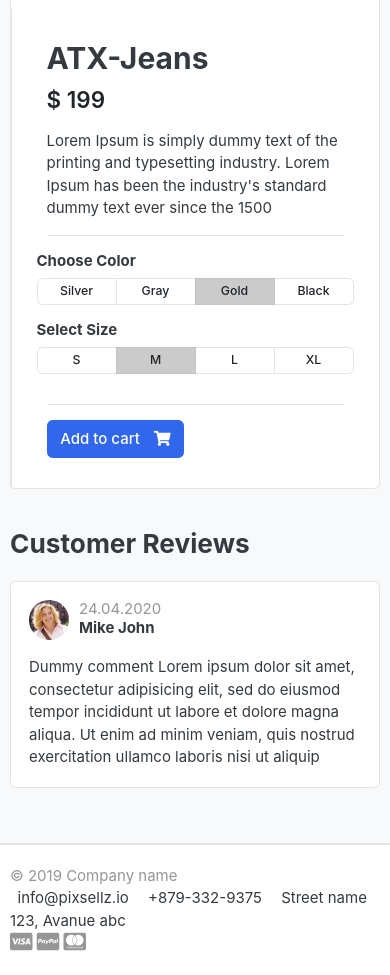
After one commit to Abdullah-offical/django-greatkart, a Django app: a page that uses templates/include/navbar.html in a window 390 px wide. The commit adds this page. Shown: the part 723-1698 px from the top of the page. Run offline with Django 5.2, Linux system fonts and the light colour scheme; data comes from the database, SQL or seed files in the repository; some libraries are stand-ins or nearby versions; some web fonts are replaced.

Commit message:
Product details page setup

```diff
--- a/store/urls.py
+++ b/store/urls.py
@@ -4,4 +4,5 @@ from . import views
 urlpatterns = [
     path('', views.store, name='store'),
     path('<slug:category_slug>/', views.store, name='product_by_category'),
+    path('<slug:category_slug>/<slug:product_slug>/', views.product_details, name='product_details'),
 ]
--- a/store/views.py
+++ b/store/views.py
@@ -18,3 +18,15 @@ def store(request, category_slug=None):
         'products_count' : products_count
     }
     return render(request, 'store/store.html', context)
+
+
+def product_details(request, category_slug, product_slug):
+    try:
+        single_product = Product.objects.get(category__slug=category_slug, slug=product_slug) # category is the forenkey of category table and slug is field inside category table
+    except Exception as e:
+        raise e
+
+    context = {
+        'single_product' : single_product
+    }
+    return render(request, 'store/product_details.html', context)
--- a/templates/include/navbar.html
+++ b/templates/include/navbar.html
@@ -37,6 +37,7 @@
                     <i class="fa fa-bars"></i> All category
                 </button>
                 <div class="dropdown-menu">
+                    <a class="dropdown-item" href="{% url 'store' %}">All Products </a>
 
                     {% for category in links %}
                     <a class="dropdown-item" href="{{ category.get_url }}">{{ category.category_name }} </a>
--- /dev/null
+++ b/templates/store/product_details.html
@@ -0,0 +1,113 @@
+{% extends "base.html" %}
+
+{% block contant %}
+<section class="section-content padding-y bg">
+    <div class="container">
+
+    <!-- ============================ COMPONENT 1 ================================= -->
+    <div class="card">
+        <div class="row no-gutters">
+            <aside class="col-md-6">
+    <article class="gallery-wrap">
+        <div class="img-big-wrap">
+           <a href="#"><img src="{{ single_product.images.url }}"></a>
+        </div> <!-- img-big-wrap.// -->
+
+    </article> <!-- gallery-wrap .end// -->
+            </aside>
+            <main class="col-md-6 border-left">
+    <article class="content-body">
+
+    <h2 class="title">{{single_product.product_name }}</h2>
+
+    <div class="mb-3">
+        <var class="price h4">$ {{single_product.price }}</var>
+    </div>
+
+    <p>{{single_product.description }}</p>
+
+
+    <hr>
+        <div class="row">
+            <div class="item-option-select">
+                <h6>Choose Color</h6>
+                <div class="btn-group btn-group-sm btn-group-toggle" data-toggle="buttons">
+                  <label class="btn btn-light">
+                    <input type="radio" name="radio_color"> Silver
+                  </label>
+                  <label class="btn btn-light">
+                    <input type="radio" name="radio_color" > Gray
+                  </label>
+                  <label class="btn btn-light active">
+                    <input type="radio" name="radio_color checked"> Gold
+                  </label>
+                  <label class="btn btn-light">
+                    <input type="radio" name="radio_color"> Black
+                  </label>
+                </div>
+            </div>
+        </div> <!-- row.// -->
+        <div class="row">
+            <div class="item-option-select">
+                <h6>Select Size</h6>
+                <div class="btn-group btn-group-sm btn-group-toggle" data-toggle="buttons">
+                  <label class="btn btn-light">
+                    <input type="radio" name="radio_color"> S
+                  </label>
+                  <label class="btn btn-light active">
+                    <input type="radio" name="radio_color" checked> M
+                  </label>
+                  <label class="btn btn-light">
+                    <input type="radio" name="radio_color"> L
+                  </label>
+                  <label class="btn btn-light">
+                    <input type="radio" name="radio_color"> XL
+                  </label>
+                </div>
+            </div>
+        </div> <!-- row.// -->
+        <hr>
+        <a href="./product-detail.html" class="btn  btn-primary"> <span class="text">Add to cart</span> <i class="fas fa-shopping-cart"></i>  </a>
+    </article> <!-- product-info-aside .// -->
+            </main> <!-- col.// -->
+        </div> <!-- row.// -->
+    </div> <!-- card.// -->
+    <!-- ============================ COMPONENT 1 END .// ================================= -->
+
+    <br>
+
+    <div class="row">
+                <div class="col-md-9">
+
+        <header class="section-heading">
+            <h3>Customer Reviews </h3>
+
+        </header>
+
+        <article class="box mb-3">
+            <div class="icontext w-100">
+                <img src="./images/avatars/avatar1.jpg" class="img-xs icon rounded-circle">
+                <div class="text">
+                    <span class="date text-muted float-md-right">24.04.2020 </span>
+                    <h6 class="mb-1">Mike John </h6>
+
+                </div>
+            </div> <!-- icontext.// -->
+            <div class="mt-3">
+                <p>
+                    Dummy comment Lorem ipsum dolor sit amet, consectetur adipisicing elit, sed do eiusmod
+                    tempor incididunt ut labore et dolore magna aliqua. Ut enim ad minim veniam,
+                    quis nostrud exercitation ullamco laboris nisi ut aliquip
+                </p>
+            </div>
+        </article>
+
+
+
+        </div> <!-- col.// -->
+    </div> <!-- row.// -->
+
+
+    </div> <!-- container .//  -->
+    </section>
+{% endblock contant %}
--- a/templates/store/store.html
+++ b/templates/store/store.html
@@ -30,10 +30,9 @@
                 <div class="card-body">
 
                     <ul class="list-menu">
+                        <li><a href="{% url 'store' %}">All Products  </a></li>
 
                     {% for category in links %}
-
-
 
                         <li><a href="{{ category.get_url }}">{{ category.category_name }}  </a></li>
                         {% endfor %}
```
